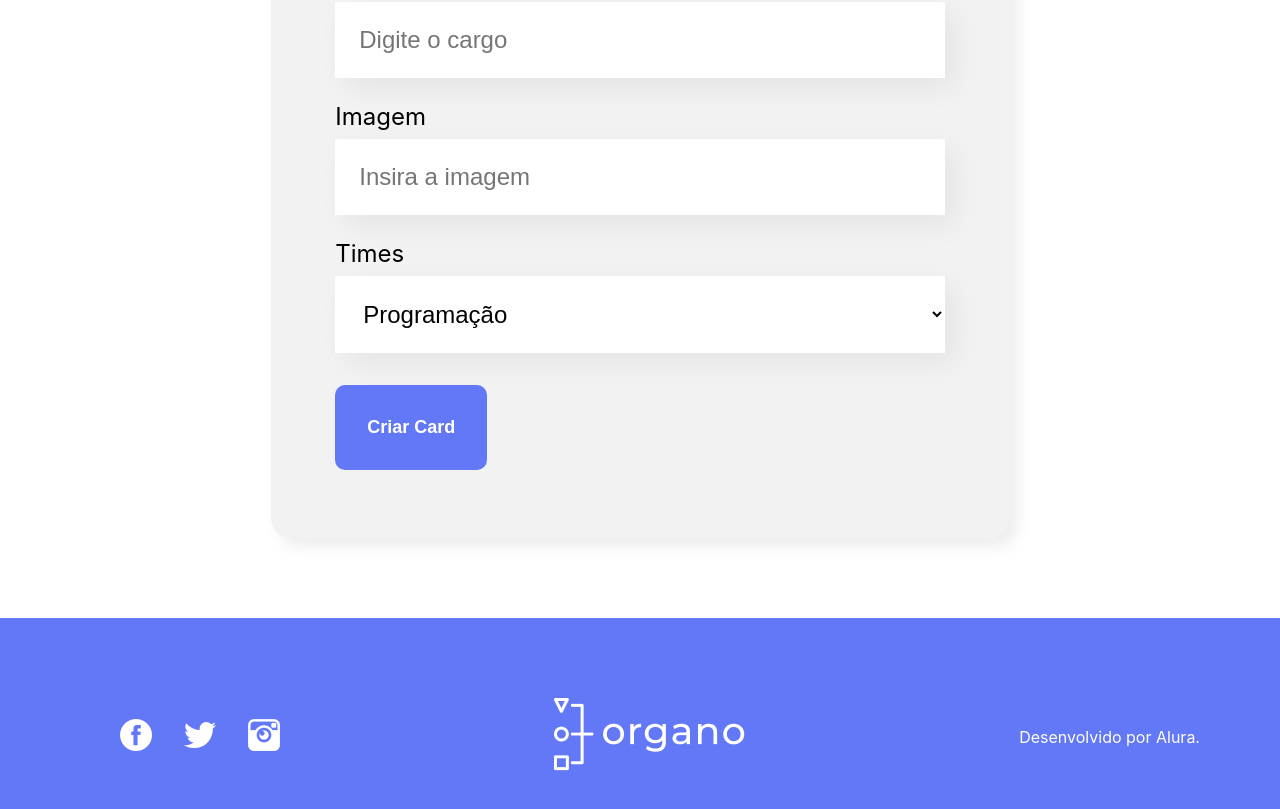
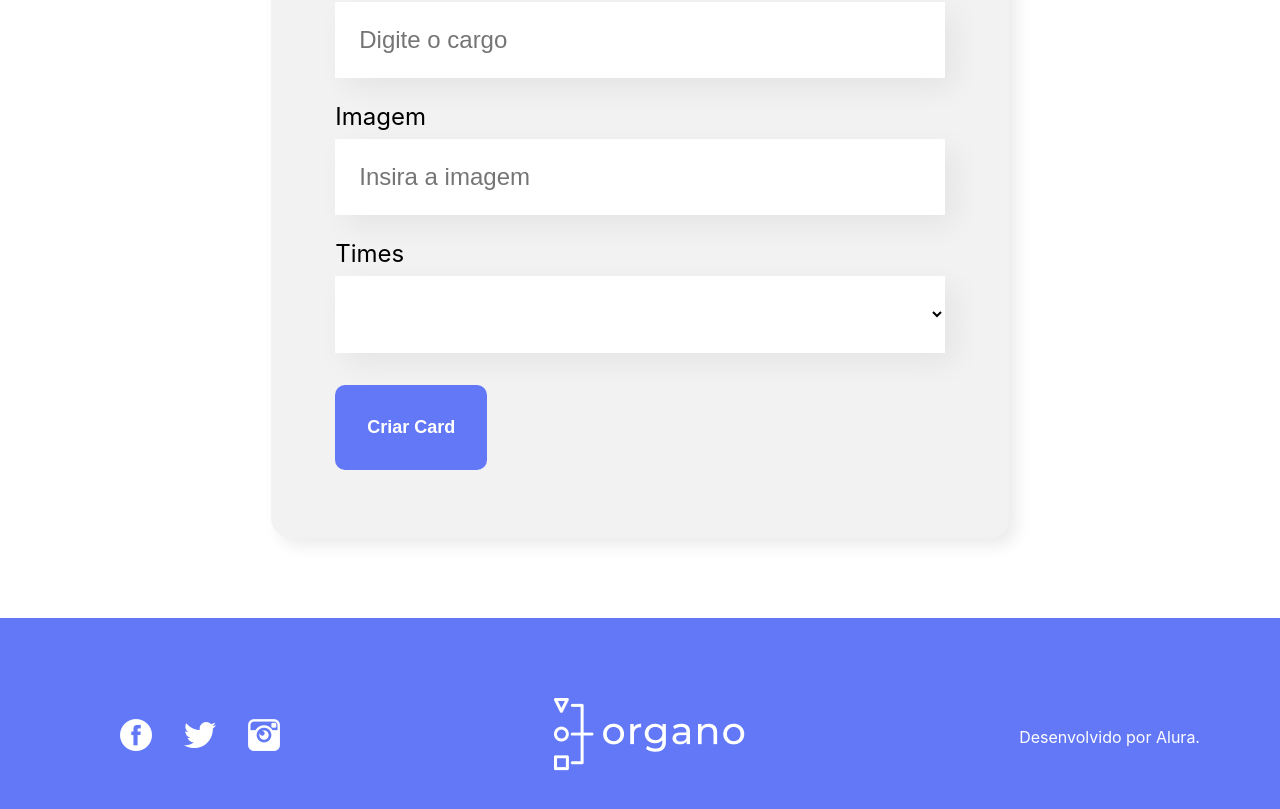
Before and after one commit to resianlucas/organo, a React (Create React App) app: page / in a window 1280 px wide. Shown: the part 859-1668 px from the top of the page. Built offline with nearby package versions, Linux system fonts and the light colour scheme.

Commit message:
arrumando algumas coisas no codigo (lista suspensa agora tem opcao em branco, colaborador tem backgroundColor e Colaborador do Time possui uma key)

```diff
--- a/src/componentes/Colaborador/index.js
+++ b/src/componentes/Colaborador/index.js
@@ -1,8 +1,8 @@
 import './Colaborador.css'
 
-const Colaborador = ({ nome, cargo, imagem }) => {
+const Colaborador = ({ nome, cargo, imagem, corDeFundo }) => {
     return(<div className='colaborador'>
-        <div className='cabecalho'>
+        <div className='cabecalho' style={{backgroundColor: corDeFundo}}>
             <img src={imagem} alt={nome}/>
         </div>
         <div className='rodape'>
--- a/src/componentes/ListaSupensa/index.js
+++ b/src/componentes/ListaSupensa/index.js
@@ -4,7 +4,8 @@ const ListaSuspensa = (props) => {
     return (
         <div className='lista-suspensa'>
             <label>{props.label}</label>
-            <select onChange={evento => props.aoAlterado(evento.target.value)} required={props.obrigatorio} value={props.valor} >
+            <select onChange={evento => props.aoAlterado(evento.target.value)} required={props.obrigatorio} value={props.valor}>
+                <option value=""></option>
                 {props.itens.map(item => {
                     return <option valor={item}key={item}>{item}</option>
                 })}
--- a/src/componentes/Time/index.js
+++ b/src/componentes/Time/index.js
@@ -9,7 +9,8 @@ const Time = (props) => {
         (props.colaboradores.length > 0) ? <section className='time' style={css}>
             <h3 style={{borderColor: props.corPrimaria}}>{props.nome}</h3>
             <div className='colaboradores'>
-                {props.colaboradores.map(colaborador => <Colaborador nome={colaborador.nome} cargo={colaborador.cargo} imagem={colaborador.imagem}/>)}
+                {props.colaboradores.map(colaborador => <Colaborador corDeFundo={props.corPrimaria} key={colaborador.nome} nome={colaborador.nome} cargo={colaborador.cargo} imagem={colaborador.imagem}/>)}
+
             </div>
         </section>
         : ''
```
